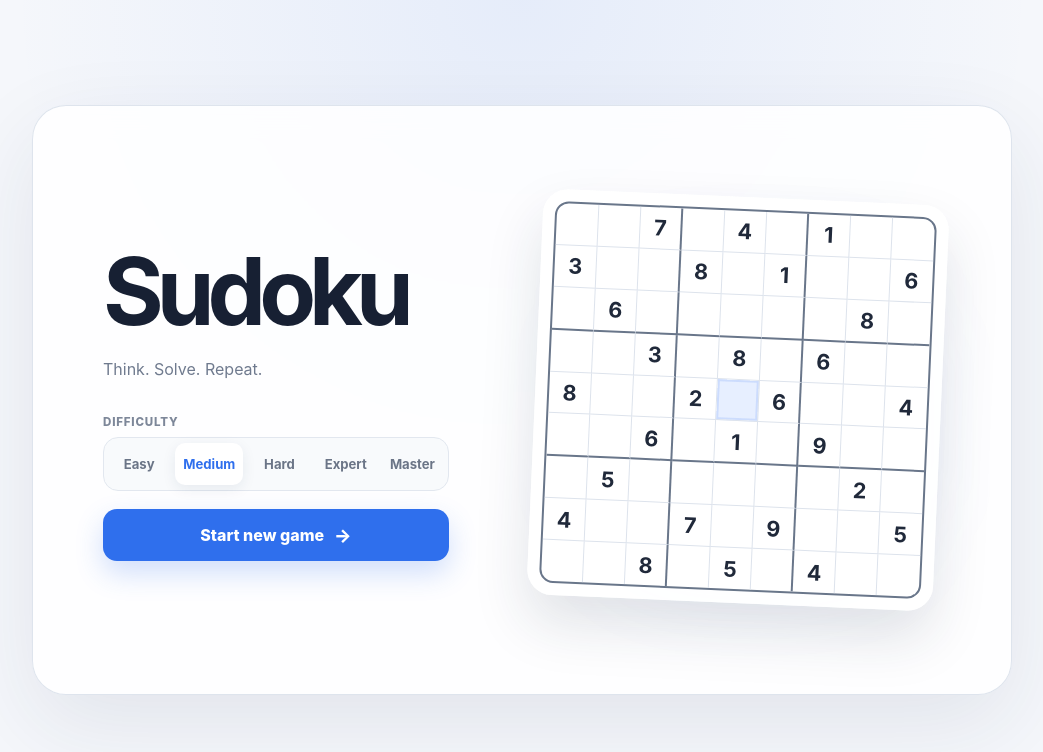
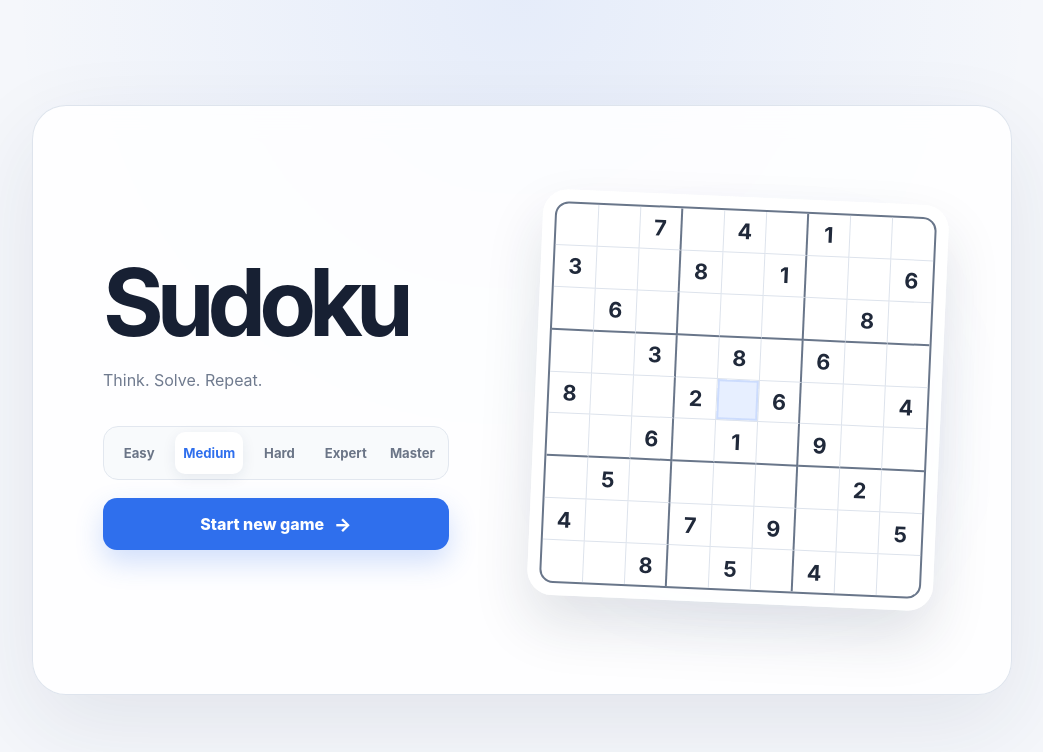
Before and after one commit to mo-seoudi/Sudoku, a React (Vite) app: page / in a window 1280 px wide. Shown: the top 752 px of the page, without its empty margins (118-1161 px from the left). Built offline with nearby package versions, Linux system fonts and the light colour scheme.

Commit message:
Update LandingPage.jsx

```diff
--- a/src/components/LandingPage.jsx
+++ b/src/components/LandingPage.jsx
@@ -25,7 +25,6 @@ export default function LandingPage({
           <p className="landing-intro">Think. Solve. Repeat.</p>
 
           <div className="landing-settings">
-            <span className="landing-label">Difficulty</span>
             <div className="landing-difficulties" aria-label="Choose difficulty">
               {DIFFICULTIES.map((level) => (
                 <button
```
